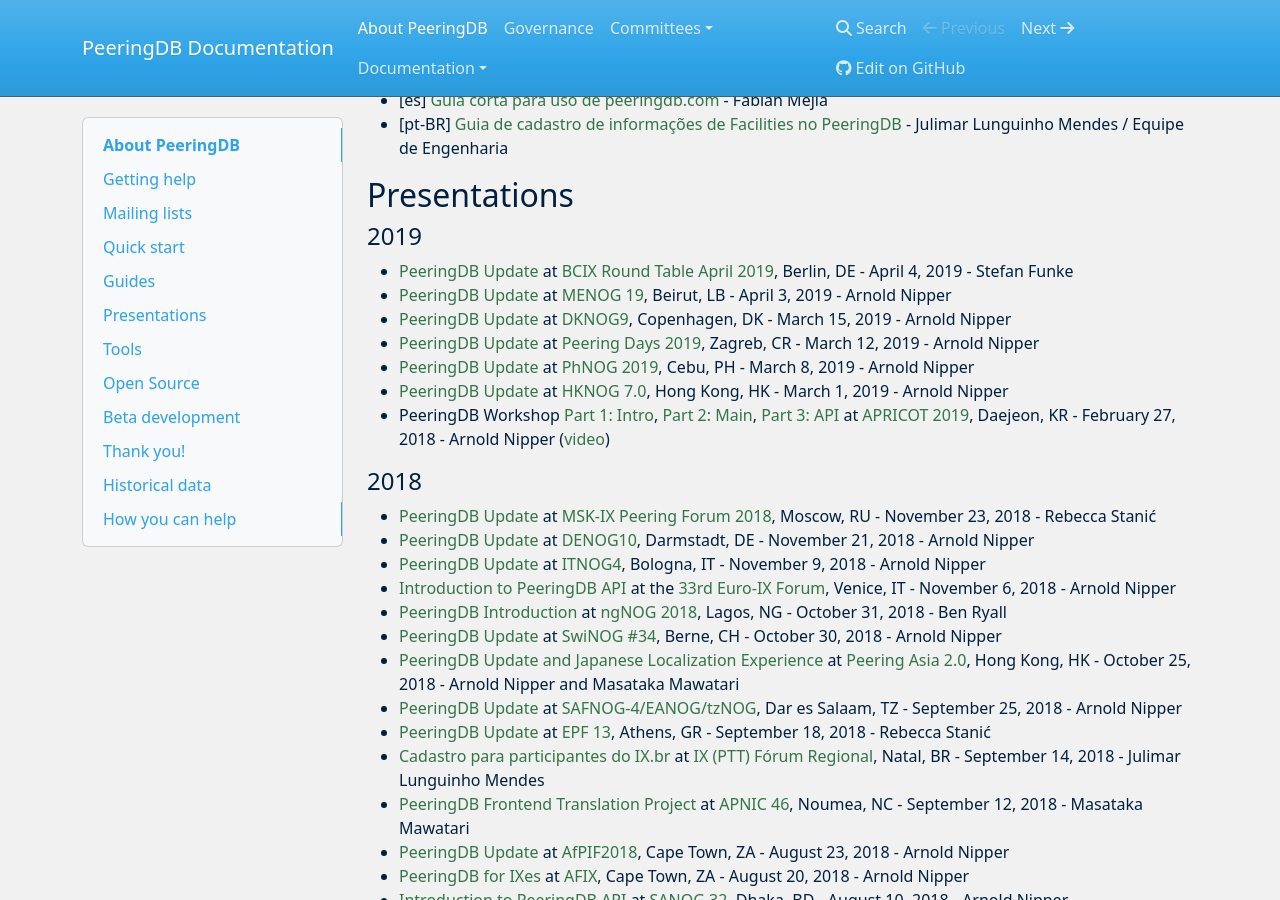
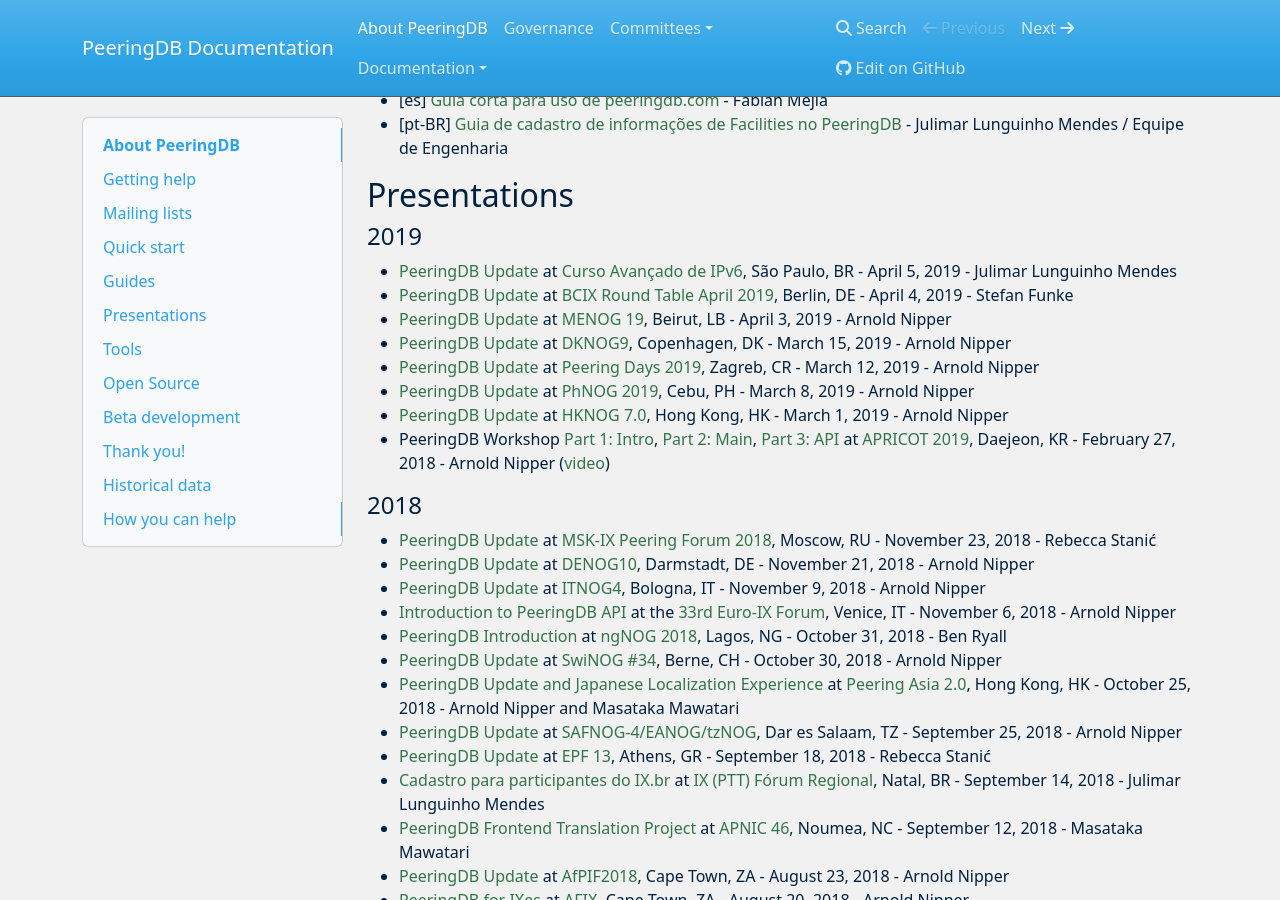
Before and after one commit to peeringdb/docs, an MkDocs documentation site: the page built from docs/index.md, in a window 1280 px wide and 900 px high, scrolled down 1225 px. Built offline with MkDocs 1.6.1, drawn with Linux system fonts in a browser that asks for light colours; nearby versions of some CDN libraries.

Commit message:
Added Julimar's Curso Avançado de IPv6 presentation.

```diff
--- a/docs/index.md
+++ b/docs/index.md
@@ -52,6 +52,7 @@
 
 #### 2019
 
+- [PeeringDB Update](presentation/20190404-BCIX-1-Roundtable-Stefan-Funke.pdf) at [Curso Avançado de IPv6](https://cursoseventos.nic.br/curso/curso-avancado-ipv6/), São Paulo, BR - April 5, 2019 - Julimar Lunguinho Mendes
 - [PeeringDB Update](presentation/20190404-BCIX-1-Roundtable-Stefan-Funke.pdf) at [BCIX Round Table April 2019](https://www.facebook.com/events/2386787348000284/), Berlin, DE - April 4, 2019 - Stefan Funke
 - [PeeringDB Update](presentation/20190403-MENOG19-Arnold-Nipper-V2.pdf) at [MENOG 19](https://www.menog.org/meetings/menog-19/), Beirut, LB - April 3, 2019 - Arnold Nipper
 - [PeeringDB Update](presentation/20190315-DKNOG9-Arnold-Nipper-V2.pdf) at [DKNOG9](https://events.dknog.dk/event/4/contributions/), Copenhagen, DK - March 15, 2019 - Arnold Nipper
```
Also changed, not shown: 1 other file.
